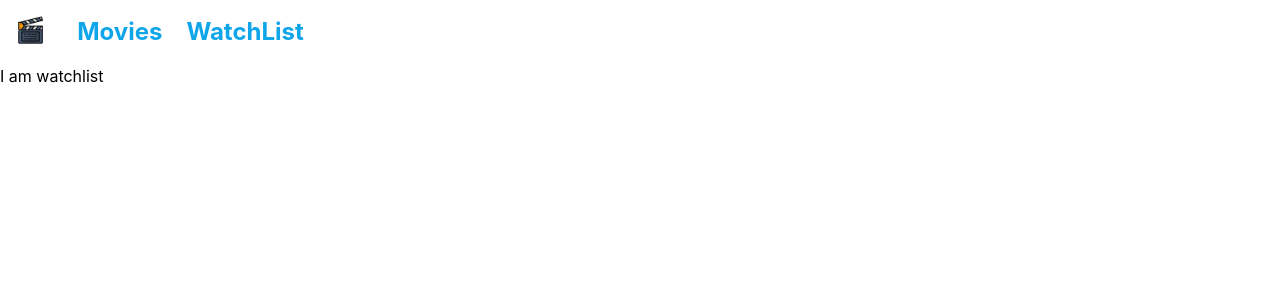
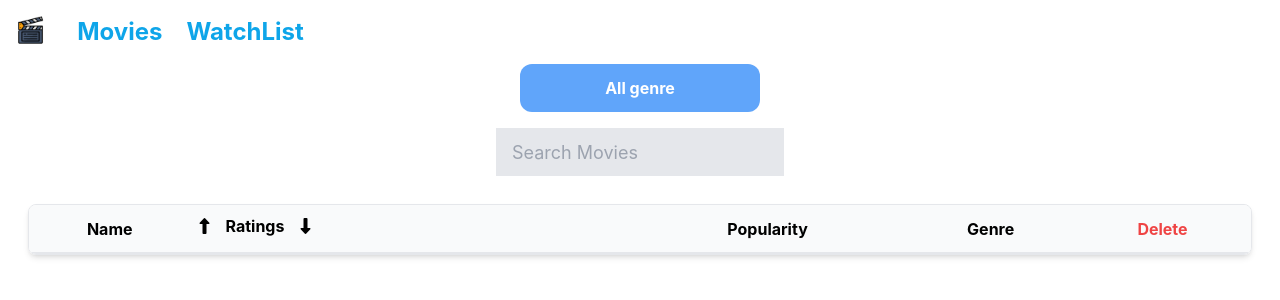
Before and after one commit to abrahampaul07/Movies-App, a React (Create React App) app: page /watchlist in a window 1280 px wide. Shown: the top 300 px of the page. Built offline with nearby package versions, Linux system fonts and the light colour scheme; the HTML template or start-up script is replaced by a standard one.

Commit message:
watchlist styling and functionality commit

```diff
--- a/src/App.js
+++ b/src/App.js
@@ -1,16 +1,79 @@
-import './App.css';
-import Home from './Components/Home';
-import NavBar from './Components/NavBar';
-import WatchList from './Components/WatchList';
+import { useState, useEffect } from "react";
 import { BrowserRouter, Routes, Route } from "react-router-dom";
+import WatchList from "./Components/WatchList";
+import "./App.css";
+import Home from "./Components/Home";
+import NavBar from "./Components/NavBar";
 
 function App() {
+  const [watchList, setWatchList] = useState([]);
+  const [pageNo, setPageNo] = useState(1);
+
+
+  const handlePrev = function () {
+    if (pageNo > 1) {
+      setPageNo(pageNo - 1);
+    }
+  };
+
+  const handleNext = function () {
+    setPageNo(pageNo + 1);
+  };
+
+  const handleAddToWatchList = (movieObj) => {
+    // const newWatchList = [...watchList];
+    // newWatchList.push(id);
+    const newWatchList = [...watchList, movieObj];
+    // console.log(newWatchList);
+    localStorage.setItem("watchList", JSON.stringify(newWatchList));
+    setWatchList(newWatchList);
+  };
+
+  const handleRemoveFromWatchList = (movieObj) => {
+    const newWatchList = watchList.filter((movie) => {
+      return movie.id !== movieObj.id;
+    });
+    localStorage.setItem("watchList", JSON.stringify(newWatchList));
+    setWatchList(newWatchList);
+  };
+
+  useEffect(() => {
+    let watchListFromLocalStorage = JSON.parse(localStorage.getItem('watchList'));
+    if (watchListFromLocalStorage === null) {
+      return;
+    }
+    setWatchList(watchListFromLocalStorage);
+  },[]) // it will work only on mounting phase
+
   return (
     <BrowserRouter>
-    <NavBar/>
+      <NavBar />
       <Routes>
-        <Route path='/' element={<Home/>}></Route>
-        <Route path='/watchlist' element={<WatchList/>}></Route>
+        <Route
+          path="/"
+          element={
+            <Home
+              watchList={watchList}
+              setWatchList={setWatchList}
+              handleAddToWatchList={handleAddToWatchList}
+              handleRemoveFromWatchList={handleRemoveFromWatchList}
+              pageNo={pageNo}
+              handleNext={handleNext}
+              handlePrev={handlePrev}
+            />
+          }
+        ></Route>
+        <Route
+          path="/watchlist"
+          element={
+            <WatchList
+              watchList={watchList}
+              setWatchList={setWatchList}
+              handleAddToWatchList={handleAddToWatchList}
+              handleRemoveFromWatchList={handleRemoveFromWatchList}
+            />
+          }
+        ></Route>
       </Routes>
     </BrowserRouter>
   );
--- a/src/Components/Home.jsx
+++ b/src/Components/Home.jsx
@@ -1,14 +1,30 @@
-import React from 'react'
-import Banner from './Banner'
-import TrendingMovies from './TrendingMovies'
+import React from "react";
+import Banner from "./Banner";
+import TrendingMovies from "./TrendingMovies";
 
-function Home() {
+function Home({
+  watchList,
+  setWatchList,
+  handleAddToWatchList,
+  handleRemoveFromWatchList,
+  pageNo,
+  handleNext,
+  handlePrev
+}) {
   return (
     <>
-    <Banner/>
-    <TrendingMovies/>
+      <Banner />
+      <TrendingMovies
+        watchList={watchList}
+        setWatchList={setWatchList}
+        handleAddToWatchList={handleAddToWatchList}
+        handleRemoveFromWatchList={handleRemoveFromWatchList}
+        pageNo={pageNo}
+        handleNext={handleNext}
+        handlePrev={handlePrev}
+      />
     </>
-  )
+  );
 }
 
-export default Home
+export default Home;
--- a/src/Components/MovieCard.jsx
+++ b/src/Components/MovieCard.jsx
@@ -1,13 +1,23 @@
 import React from "react";
 
 function MovieCard({
-  id,
+  movieObj,
   title,
   poster_path,
   watchList,
   handleAddToWatchList,
   handleRemoveFromWatchList,
 }) {
+
+  function isContain(movieObj) {
+    for (let i=0; i<watchList.length; i++) {
+      if (movieObj.id === watchList[i].id) {
+        return true;
+      }
+    }
+    return false;
+  }
+
   return (
     <div
       className="flex flex-col justify-between hover:scale-[0.9] duration-300 justify-center items-end h-64 w-48 rounded-lg overflow-hidden bg-cover bg-no-repeat"
@@ -15,13 +25,13 @@ function MovieCard({
         backgroundImage: `url(https://image.tmdb.org/t/p/original${poster_path})`
       }}
     >
-      {watchList.includes(id) ? (
-        <div onClick={() => handleRemoveFromWatchList(id)} className="text-xl m-2 rounded-lg py-1 bg-slate-950/50 cursor-pointer">
+      {isContain(movieObj) ? (
+        <div onClick={() => handleRemoveFromWatchList(movieObj)} className="text-xl m-2 rounded-lg py-1 bg-slate-950/50 cursor-pointer">
           &#10060;
         </div>
       ) : (
         <div
-          onClick={() => handleAddToWatchList(id)}
+          onClick={() => handleAddToWatchList(movieObj)}
           className="text-xl m-2 rounded-lg py-1 bg-slate-950/50 cursor-pointer"
         >
           &#128525;
--- a/src/Components/TrendingMovies.jsx
+++ b/src/Components/TrendingMovies.jsx
@@ -4,26 +4,10 @@ import MovieCard from "./MovieCard";
 import { useState, useEffect } from "react";
 import axios from "axios";
 
-function TrendingMovies() {
+function TrendingMovies({watchList, setWatchList, handleAddToWatchList, handleRemoveFromWatchList}) {
   const [movies, setMovies] = useState([]);
   const [pageNo, setPageNo] = useState(1);
-  const [watchList, setWatchList] = useState([]);
 
-  const handleAddToWatchList = (id) => {
-    const newWatchList = [...watchList];
-    newWatchList.push(id);
-    // console.log(newWatchList);
-    localStorage.setItem('watchList',JSON.stringify(newWatchList));
-    setWatchList(newWatchList);
-  };
-
-  const handleRemoveFromWatchList = (id) => {
-    const newWatchList = watchList.filter((movieId)=> {
-      return id!==movieId;
-    })
-    localStorage.setItem('watchList',JSON.stringify(newWatchList));
-    setWatchList(newWatchList);
-  };
 
   const handlePrev = function () {
     if (pageNo > 1) {
@@ -36,14 +20,6 @@ function TrendingMovies() {
   };
 
   // console.log(pageNo);
-
-  useEffect(() => {
-    let watchListFromLocalStorage = JSON.parse(localStorage.getItem('watchList'));
-    if (watchListFromLocalStorage === null) {
-      watchListFromLocalStorage = [];
-    }
-    setWatchList(watchListFromLocalStorage);
-  },[]) // it will work only on mounting phase
 
   useEffect(() => {
     axios
@@ -69,7 +45,7 @@ function TrendingMovies() {
           return (
             <MovieCard
               key={moviesObj.id}
-              id={moviesObj.id}
+              movieObj={moviesObj}
               title={moviesObj.title}
               poster_path={moviesObj.poster_path}
               watchList={watchList}
--- a/src/Components/WatchList.jsx
+++ b/src/Components/WatchList.jsx
@@ -1,11 +1,125 @@
-import React from 'react'
+import React from "react";
+import { useState, useEffect } from "react";
 
-function WatchList() {
+function WatchList({ watchList, setWatchList, handleRemoveFromWatchList }) {
+//   const GENRE_NAME = {
+//     28: "Action",
+//     12: "Adventure",
+//     16: "Animation",
+//     35: "Comedy",
+//     80: "Crime",
+//     99: "Documentary",
+//     18: "Drama",
+//     10751: "Family",
+//     14: "Fantasy",
+//     36: "History",
+//     27: "Horror",
+//     10402: "Music",
+//     9648: "Mystery",
+//     10749: "Romance",
+//     878: "Sci-Fi",
+//     10770: "TV",
+//     53: "Thriller",
+//     10752: "War",
+//     37: "Western",
+//   };
+//   const [genreList, setGenreList] = useState(["All Genre"]);
+  const [search, setSearch] = useState("");
+
+  function handleIncrease() {
+    const sorted = watchList.sort(
+      (movieA, movieB) => movieA.vote_average - movieB.vote_average
+    );
+    setWatchList([...sorted]);
+  }
+
+  function handleDecrease() {
+    const sorted = watchList.sort(
+      (movieA, movieB) => movieB.vote_average - movieA.vote_average
+    );
+    setWatchList([...sorted]);
+  }
+
+  function handleSearch(e) {
+    setSearch(e.target.value);
+  }
+
   return (
-    <div>
-      I am watchlist
-    </div>
-  )
+    <>
+      <div className=" flex justify-center">
+            <div
+              className="h-[3rem] w-[15rem] bg-blue-400
+                rounded-xl text-white flex justify-center items-center
+                font-bold "
+            >
+              All genre
+            </div>
+      </div>
+
+      <div className="flex justify-center my-4">
+        <input
+          onChange={handleSearch}
+          value={search}
+          className="h-[3rem] w-[18rem] bg-gray-200
+                 outline-none px-4 text-lg "
+          placeholder="Search Movies"
+          type="text"
+        />
+      </div>
+
+      <div className="m-7 overflow-hidden rounded-lg border shadow-md	">
+        <table className="p-4 w-full text-center">
+          <thead className=" h-[3rem] bg-gray-50 border-b-2">
+            <tr>
+              <th>Name</th>
+              <th className="flex">
+                <div onClick={handleIncrease} className="p-2">
+                  <i className="fa-solid fa-up-long"></i>
+                </div>
+                <div className="p-2"> Ratings</div>
+                <div onClick={handleDecrease} className="p-2">
+                  <i className="fa-solid fa-down-long"></i>
+                </div>
+              </th>
+              <th>Popularity</th>
+              <th>Genre</th>
+              <th className=" text-red-500">Delete</th>
+            </tr>
+          </thead>
+          <tbody>
+            {watchList
+              .map((movieObj) => {
+                return (
+                  <tr className=" border-b-2">
+                    <td className="flex items-center mx-4 py-4">
+                      {" "}
+                      <img
+                        className="h-[10rem] w-[8rem]"
+                        src={
+                          "https://image.tmdb.org/t/p/original/" +
+                          movieObj.poster_path
+                        }
+                        alt=""
+                      />
+                      <div className="mx-4">{movieObj.title}</div>
+                    </td>
+                    <td>{movieObj.vote_average}</td>
+                    <td>{movieObj.popularity}</td>
+                    <td>genre</td>
+                    <td
+                      onClick={() => handleRemoveFromWatchList(movieObj)}
+                      className=" text-red-500 "
+                    >
+                      <i className="fa-solid fa-trash"></i>
+                    </td>
+                  </tr>
+                );
+              })}
+          </tbody>
+        </table>
+      </div>
+    </>
+  );
 }
 
-export default WatchList
+export default WatchList;
```
